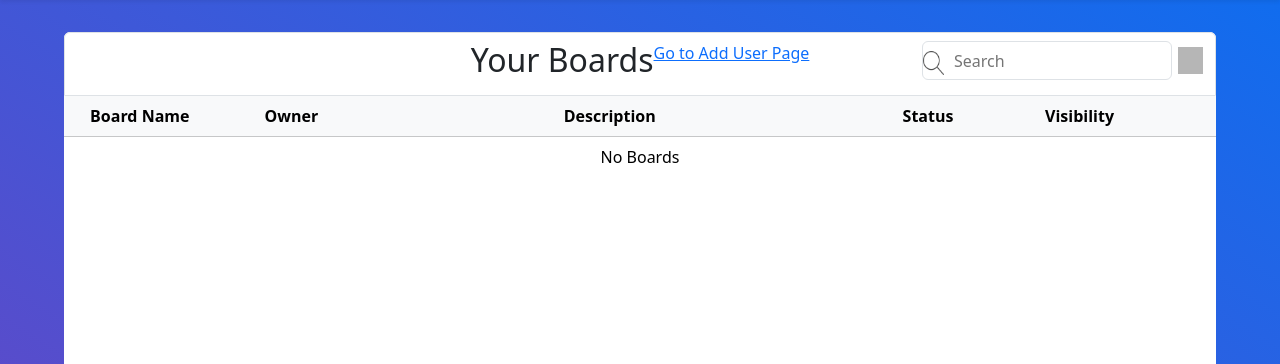
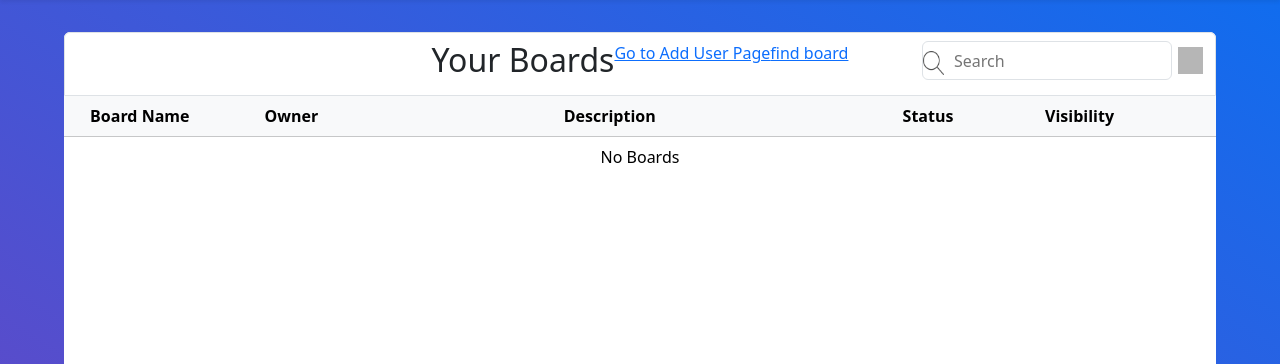
Before and after one commit to Elijah017/CITS3403-Group-Project, a Flask app: page /boards/ in a window 1280 px wide. Shown: the part 56-420 px from the top of the page. Run offline with Flask 3, Linux system fonts and the light colour scheme; the visitor is signed in with stand-in values (Sample User, id 1); grey boxes are pictures that could not be loaded.

Commit message:
search board by name

```diff
--- a/app.py
+++ b/app.py
@@ -190,22 +190,28 @@
         return redirect(url_for("boards"))
     return render_template("boardCreat.html", form=form)
 
-@app.route("/Boards/delectboard/", methods=["GET", "POST"])
-def delete_board():
-    if request.method=="Delect":
-        board_id = request.form.get("Bid")
-        Uid=session('UID')
-        board = Board.query.filter_by(id=board_id).first()
-        if board.superuser==Uid:
-            session.pop(board)
-        else:
-            flash("You are not superuser.", "error")
 
-    return render_template("boards/delectboard.html")
 
 def search_board(board_name):
-    board=Board.query.filter_by(boardnamed=board_name).first()
-    return board.id
+    board = Board.query.filter_by(boardname=board_name).first()
+    return board.id if board else None
+
+
+@app.route("/boards/search", methods=["GET", "POST"])
+def search():
+    if request.method == "POST":
+        search_query = request.form.get("search_query")
+
+        board_id = search_board(search_query)
+        if board_id:
+
+            return redirect(url_for("board", id=board_id))
+        else:
+            flash("Board not found", "error")
+            return redirect(url_for("boards"))
+    return render_template("boards/search.html")
+
+
 
 @app.route("/about/")
 def about():
--- a/templates/boards/boards.html
+++ b/templates/boards/boards.html
@@ -11,6 +11,7 @@
     <li class="list-group-item" id="boards-header">
         <h2>Your Boards</h2>
         <a href="{{ url_for('adduser') }}">Go to Add User Page</a>
+        <a href="{{ url_for('search') }}">find board</a>
 
 
         <div class="boards-mod-menu">
```
Also changed, not shown: templates/boards/search.html (added, +12 -0 lines).
